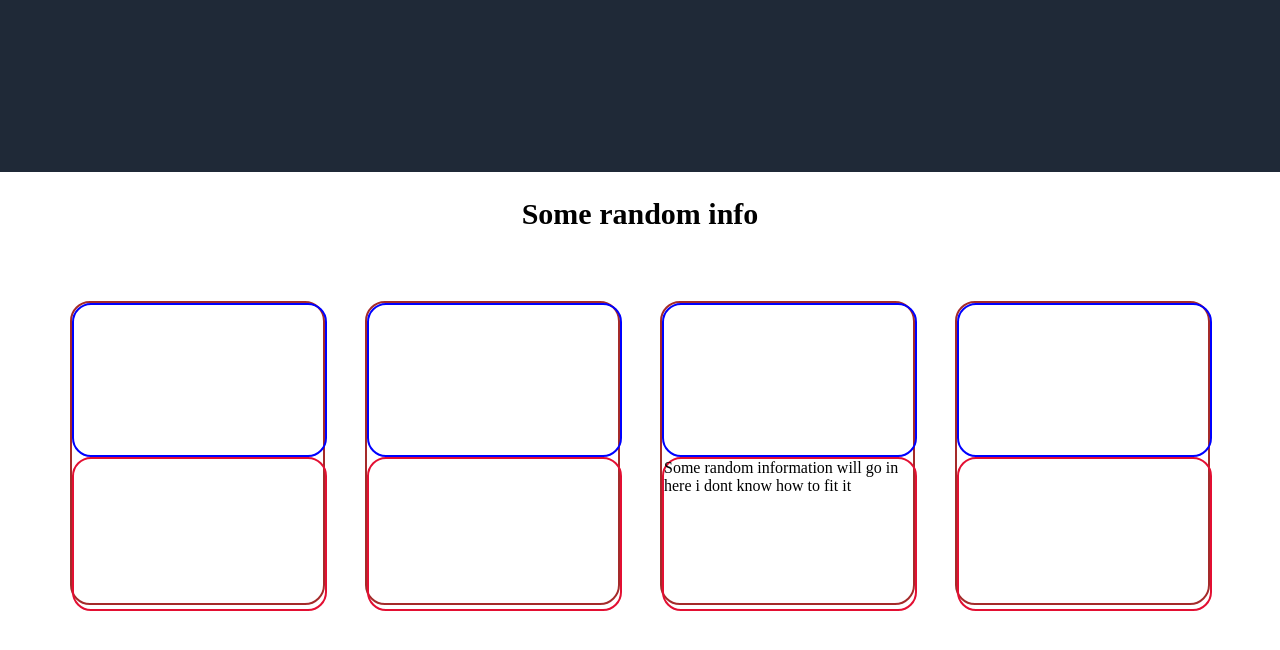
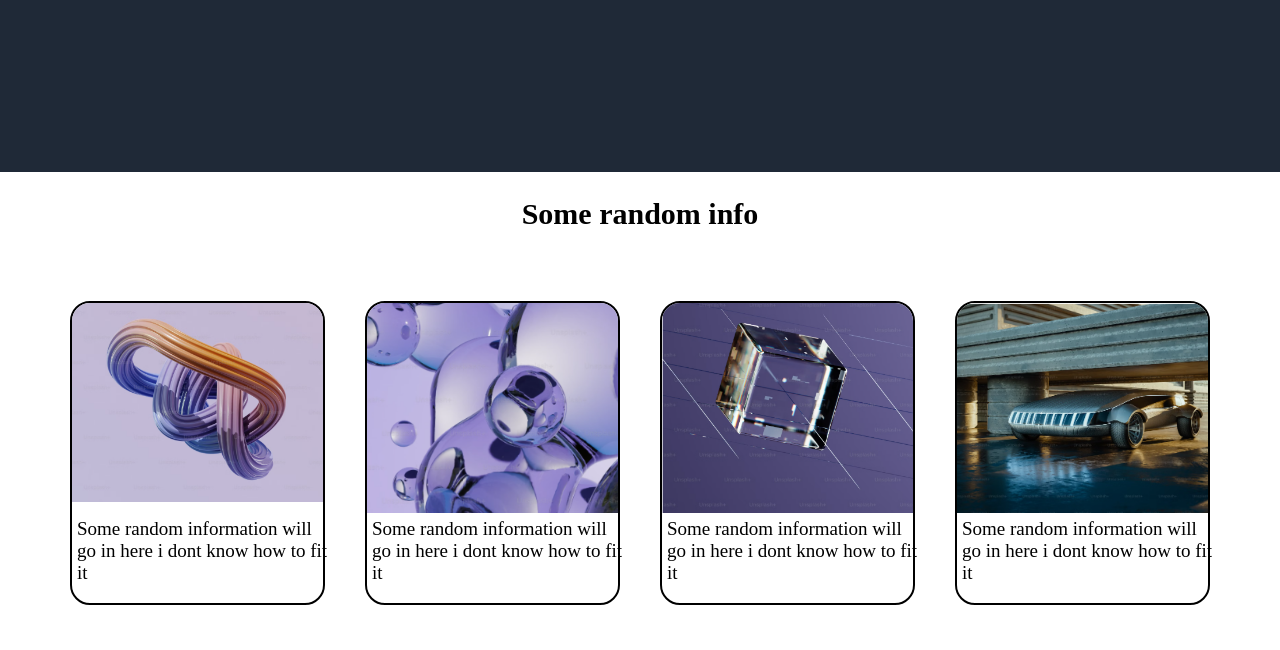
Before and after one commit to ashutoshdas1337/odin-Landing-Page, a plain HTML site: page index.html in a window 1280 px wide. Shown: the part 540-1190 px from the top of the page. Drawn offline with Linux system fonts and the light colour scheme.

Commit message:
images added

```diff
--- a/index.html
+++ b/index.html
@@ -59,21 +59,25 @@
             margin-top: 30px;
             width: 300px;
             height: 300px;
-            border: 2px solid brown;
+            border: 2px solid black;
             margin: 20px;
             border-radius: 20px;
         }
         .cards>.image{
-            border-radius: 19px;
-            height: 50%;
+            border-top-left-radius: 19px;
+            border-top-right-radius: 19px;
+            height: 70%;
             width: 100%;
-            border: 2px solid blue;
+            /* border: 0.1px solid rgb(0, 0, 0); */
         }
         .cards>.text{
-            border-radius: 19px;
-            height: 50%;
+            /* border-radius: 19px; */
+            height: 20%;
             width: 100%;
-            border: 2px solid rgb(227, 15, 50);
+            /* border: 2px solid rgb(227, 15, 50); */
+            font-weight:300;
+            font-size: 19px;
+            padding: 5px;
 
 
         }
@@ -105,25 +109,29 @@
         <h2 style="text-align: center;margin-top: 25px;font-size: 30px;">Some random info</h2>
         <div class="cards-container">
             <div class="cards">
-                <div class="image"></div>
-                <div class="text"></div>
+                <div class="image"><img src="images/Screenshot 2025-01-28 143647.png" style="width: 99.9%;height: auto;object-fit: cover;border-top-left-radius: 18px;border-top-right-radius: 18px;"></div>
+                <div class="text"> Some random information will go in here i dont know how to fit it</div>
 
             </div>
             <div class="cards">
-                <div class="image"></div>
-                <div class="text"></div>
+                <div class="image">
+                    <img src="./images/Screenshot 2025-01-28 143748.png" style="width: 99.9%;height: 100%;object-fit: cover;border-top-left-radius: 18px;border-top-right-radius: 18px;border: 0px solid black;" alt="">
+                </div>
+                <div class="text"> Some random information will go in here i dont know how to fit it</div>
 
             </div>
             <div class="cards">
-                <div class="image"></div>
+                <div class="image"><img src="./images/Screenshot 2025-01-28 143819.png" style="width: 99.9%;height: 100%;object-fit: cover;border-top-left-radius: 18px;border-top-right-radius: 18px;border: 0px solid black;" alt=""></div>
                 <div class="text">
                     Some random information will go in here i dont know how to fit it
                 </div>
 
             </div>
             <div class="cards">
-                <div class="image"></div>
-                <div class="text"></div>
+                <div class="image">
+                    <img src="./images/Screenshot 2025-01-28 143956.png" style="width: 99.9%;height:100%;object-fit: cover;border-top-left-radius: 18px;border-top-right-radius: 18px;border: 0px solid black;" alt="">
+                </div>
+                <div class="text"> Some random information will go in here i dont know how to fit it</div>
 
             </div>
 
```
Also changed, not shown: images/Screenshot 2025-01-28 143647.png (added), images/Screenshot 2025-01-28 143748.png (added), images/Screenshot 2025-01-28 143819.png (added), images/Screenshot 2025-01-28 143956.png (added).
